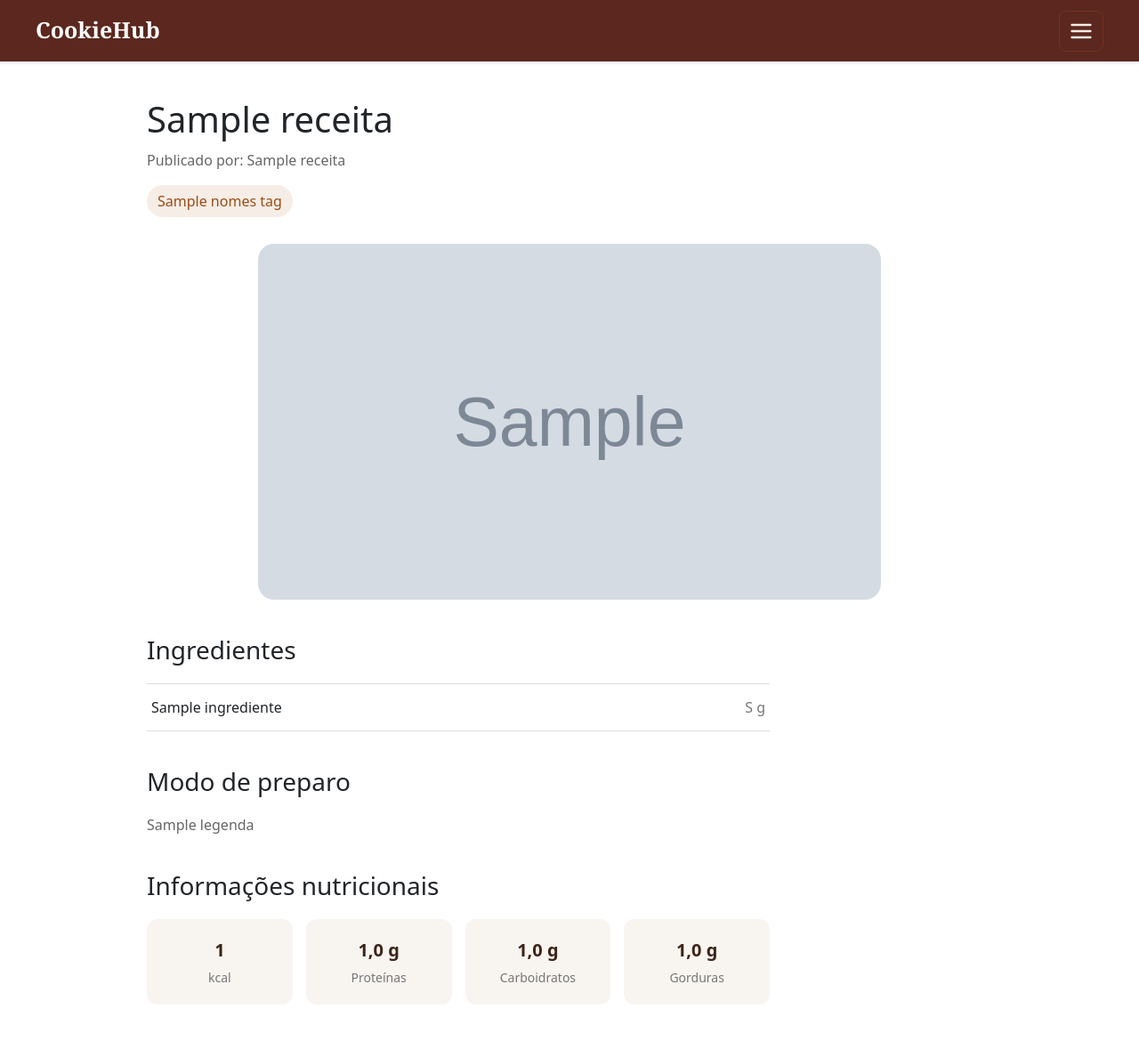
After one commit to joice-2008/CookieHub, a CodeIgniter 4 app: the page made by app/Views/visualizarReceita.php in a window 1280 px wide. The commit adds this page. Shown: the whole page at 89% size. Run offline with PHP 8.4 and a stand-in for CodeIgniter, Linux system fonts and the light colour scheme; the template is opened without the code that fills it: most values are stand-ins (such as "Sample title", 1, 10 or a date in 2020); grey boxes marked "Sample" are stand-in pictures; some libraries are stand-ins or nearby versions.

Commit message:
adição da pagina de visualizacao ao clicar em um card de receita do feed e perfil do usuário + css e tratamento para receitas que estejam sem dados que viram json preenchidos

```diff
--- a/app/Config/Routes.php
+++ b/app/Config/Routes.php
@@ -27,6 +27,8 @@ $routes->get('/receita/cadastrar', 'ReceitaController::create');
 
 $routes->post('/receita/salvar', 'ReceitaController::salvar');
 
+$routes->get('receita/visualizar/(:num)', 'ReceitaController::visualizarReceita/$1');
+
 $routes->get('visualizarCadUsuario', 'ReceitaController::visualizarCadUsuario');
 
 $routes->get('logout', 'Auth::logout');
--- a/app/Views/feed.php
+++ b/app/Views/feed.php
@@ -20,6 +20,8 @@
 
         <?php foreach($receitas as $receita): ?>
 
+            <a href="<?= base_url('receita/visualizar/' . $receita['idReceita']) ?>" class="link-receita">
+
             <div class="card-receita">
                 <div class="imagem">
                     <img src="<?= base_url('uploads/' . $receita['imagem']) ?>"
@@ -37,6 +39,7 @@
                     </div>
                 </div>
             </div>
+            </a>
         <?php endforeach; ?>
         </div>
     </div>
--- a/app/Views/visualizarCadUsuario.php
+++ b/app/Views/visualizarCadUsuario.php
@@ -49,6 +49,8 @@
 
         <?php foreach($receitas as $receita): ?>
 
+            <a href="<?= base_url('receita/visualizar/' . $receita['idReceita']) ?>" class="link-receita">
+
             <div class="card-receita">
                 <div class="imagem">
                     <img src="<?= base_url('uploads/' . $receita['imagem']) ?>"
@@ -66,6 +68,7 @@
                     </div>
                 </div>
             </div>
+            </a>
         <?php endforeach; ?>
         <?php endif; ?>
         </div>
--- /dev/null
+++ b/app/Views/visualizarReceita.php
@@ -0,0 +1,172 @@
+<!DOCTYPE html>
+<html lang="pt-BR">
+
+<head>
+
+    <meta charset="UTF-8">
+
+    <meta
+        name="viewport"
+        content="width=device-width, initial-scale=1.0"
+    >
+
+    <title>
+        <?= esc($receita['titulo']) ?> - CookieHub
+    </title>
+
+    <link
+        rel="stylesheet"
+        href="<?= base_url('css/menu.css') ?>"
+    >
+
+    <link rel="stylesheet" href="<?= base_url('css/visualizarReceita.css') ?>">
+
+</head>
+
+<body>
+
+    <?= $this->include('menu') ?>
+
+
+    <div class="pagina-receita">
+
+        <h1>
+            <?= esc($receita['titulo']) ?>
+        </h1>
+
+        <p>
+            Publicado por:
+            <?= esc($receita['nomeUsuario']) ?>
+        </p>
+
+
+        <div class="tags">
+
+            <?php foreach ($receita['nomesTags'] as $tag): ?>
+
+                <span>
+                    <?= esc($tag) ?>
+                </span>
+
+            <?php endforeach; ?>
+
+        </div>
+
+
+        <?php if (!empty($receita['imagem'])): ?>
+
+            <img
+                src="<?= base_url('uploads/' . $receita['imagem']) ?>"
+                alt="<?= esc($receita['titulo']) ?>"
+                class="imagem-receita"
+            >
+
+        <?php endif; ?>
+
+
+        <section class="secao-ingredientes">
+
+            <h2>Ingredientes</h2>
+
+            <?php if (!empty($receita['ingredientes'])): ?>
+
+                <div class="lista-ingredientes">
+
+                    <?php foreach ($receita['ingredientes'] as $indice => $ingrediente): ?>
+
+                        <div class="ingrediente">
+
+                            <span class="nome-ingrediente">
+                                <?= esc(ucfirst($ingrediente)) ?>
+                            </span>
+
+                            <span class="quantidade-ingrediente">
+
+                                <?php if (isset($receita['quantidadeIngredientes'][$indice])): ?>
+
+                                    <?= esc($receita['quantidadeIngredientes'][$indice]) ?> g
+
+                                <?php endif; ?>
+
+                            </span>
+
+                        </div>
+
+                    <?php endforeach; ?>
+
+                </div>
+
+            <?php else: ?>
+
+                <p class="sem-informacoes">
+                    Ingredientes não disponíveis para esta receita.
+                </p>
+
+            <?php endif; ?>
+
+        </section>
+
+        <section>
+
+            <h2>Modo de preparo</h2>
+
+            <p>
+                <?= nl2br(esc($receita['legenda'])) ?>
+            </p>
+
+        </section>
+
+
+       <section class="secao-nutricional">
+
+            <h2>Informações nutricionais</h2>
+
+            <?php if (!empty($receita['infosNutricionais'])): ?>
+
+                <div class="nutrientes">
+
+                    <div class="nutriente">
+                        <strong>
+                            <?= number_format($totalCalorias, 0, ',', '.') ?>
+                        </strong>
+                        <span>kcal</span>
+                    </div>
+
+                    <div class="nutriente">
+                        <strong>
+                            <?= number_format($totalProteinas, 1, ',', '.') ?> g
+                        </strong>
+                        <span>Proteínas</span>
+                    </div>
+
+                    <div class="nutriente">
+                        <strong>
+                            <?= number_format($totalCarboidratos, 1, ',', '.') ?> g
+                        </strong>
+                        <span>Carboidratos</span>
+                    </div>
+
+                    <div class="nutriente">
+                        <strong>
+                            <?= number_format($totalGorduras, 1, ',', '.') ?> g
+                        </strong>
+                        <span>Gorduras</span>
+                    </div>
+
+                </div>
+
+            <?php else: ?>
+
+                <p class="sem-informacoes">
+                    Informações nutricionais não disponíveis para esta receita.
+                </p>
+
+            <?php endif; ?>
+
+        </section>
+
+    </div>
+
+</body>
+
+</html>
--- a/public/css/feed.css
+++ b/public/css/feed.css
@@ -80,7 +80,10 @@
     margin-bottom: 25px;
 }
 
-
+.link-receita {
+    text-decoration: none;
+    color: inherit;
+}
 
 .feed-receitas{
     display: grid;
--- /dev/null
+++ b/public/css/visualizarReceita.css
@@ -0,0 +1,122 @@
+.pagina-receita {
+    max-width: 1000px;
+    margin: 40px auto;
+    padding: 0 25px;
+}
+
+.pagina-receita h1 {
+    font-size: 40px;
+    margin-bottom: 10px;
+}
+
+.pagina-receita p {
+    color: #666;
+}
+
+.pagina-receita section {
+    margin-top: 40px;
+}
+
+.pagina-receita h2 {
+    font-size: 28px;
+    margin-bottom: 20px;
+}
+
+.imagem-receita {
+    display: block;
+    width: 100%;
+    max-width: 700px;
+    height: 400px;
+    object-fit: cover;
+    border-radius: 18px;
+    margin: 30px auto;
+}
+
+.pagina-receita .tags {
+    display: flex;
+    flex-wrap: wrap;
+    gap: 8px;
+    margin-top: 15px;
+}
+
+.pagina-receita .tags span {
+    background-color: #f6ede6;
+    color: #9a4d14;
+    padding: 6px 12px;
+    border-radius: 20px;
+}
+
+.pagina-receita pre {
+    background-color: #f5f5f5;
+    padding: 20px;
+    border-radius: 10px;
+    overflow-x: auto;
+}
+
+.lista-ingredientes {
+    max-width: 700px;
+    border-top: 1px solid #ddd;
+}
+
+.ingrediente {
+    display: flex;
+    justify-content: space-between;
+    align-items: center;
+    padding: 14px 5px;
+    border-bottom: 1px solid #ddd;
+}
+
+.nome-ingrediente {
+    font-weight: 500;
+}
+
+.quantidade-ingrediente {
+    color: #777;
+}
+
+.secao-nutricional {
+    margin-bottom: 50px;
+}
+
+.nutrientes {
+    display: grid;
+    grid-template-columns: repeat(4, 1fr);
+    gap: 15px;
+    max-width: 700px;
+}
+
+.nutriente {
+    background-color: #f8f5f1;
+    border-radius: 12px;
+    padding: 20px;
+    text-align: center;
+}
+
+.nutriente strong {
+    display: block;
+    font-size: 20px;
+    color: #3d2417;
+}
+
+.nutriente span {
+    display: block;
+    margin-top: 5px;
+    color: #777;
+    font-size: 14px;
+}
+
+@media (max-width: 600px) {
+
+    .nutrientes {
+        grid-template-columns: repeat(2, 1fr);
+    }
+
+}
+
+.sem-informacoes {
+    color: #777;
+    background-color: #f8f5f1;
+    padding: 15px 20px;
+    border-radius: 10px;
+    max-width: 700px;
+}
```
Also changed, not shown: app/Controllers/ReceitaController.php (+73 -0 lines), app/Views/receita/cadastrar.php (+5 -2 lines), public/uploads/1786221797_03a2f3401dfb3976f283.png (added).
